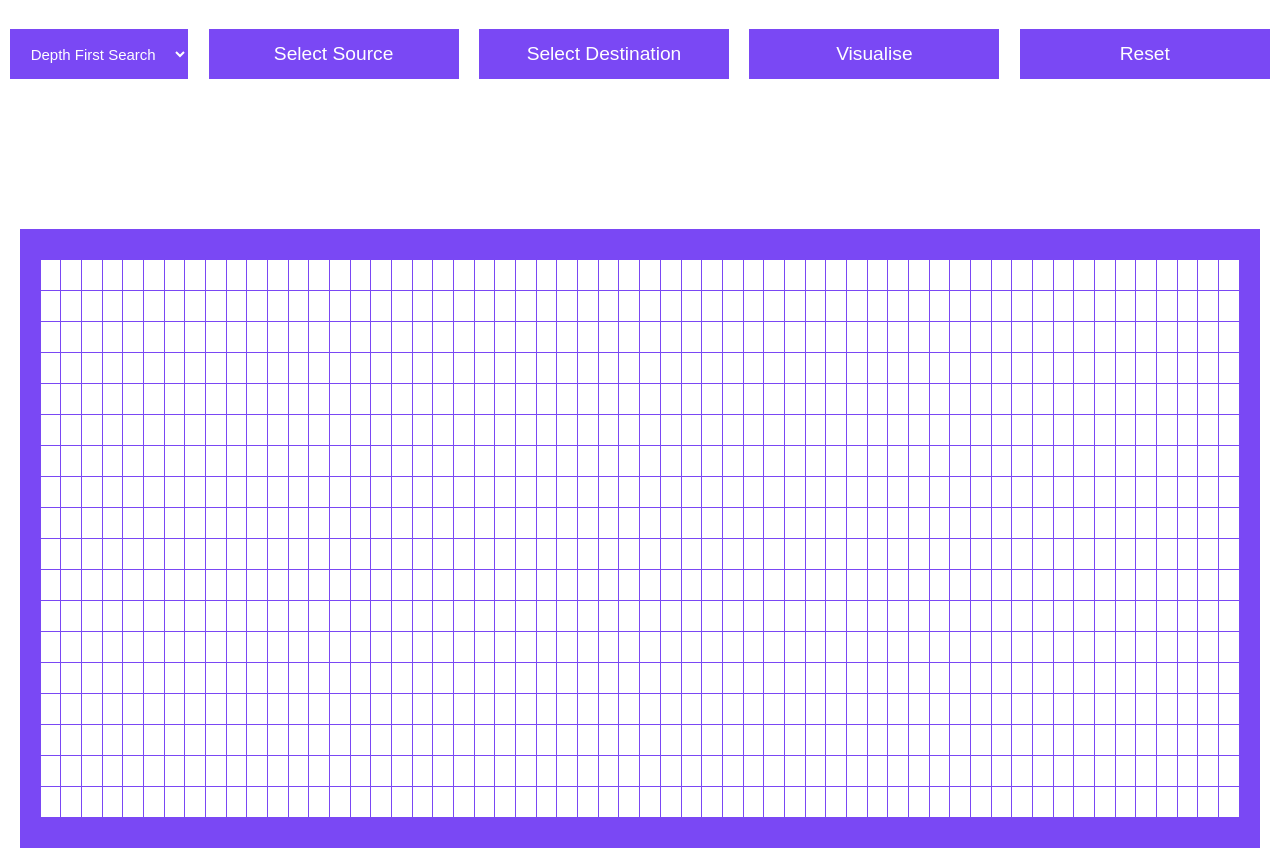
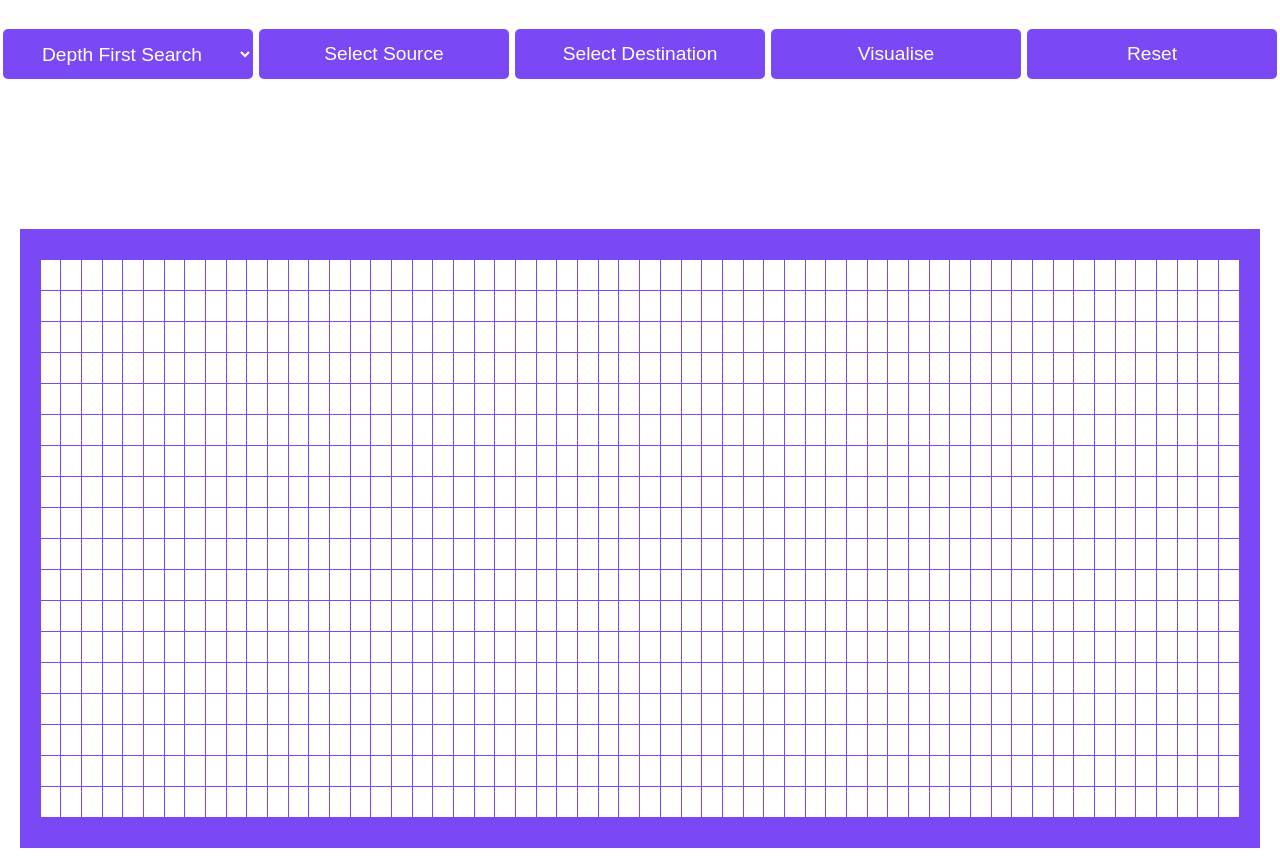
Before and after one commit to kumaresh2001/PATH-FINDING-PROJECT, a plain HTML site: page source/index.html in a window 1280 px wide. Shown: the part 55-913 px from the top of the page. Drawn offline with Linux system fonts and the light colour scheme.

Commit message:
revisit organisation of elements

```diff
--- a/source/style.css
+++ b/source/style.css
@@ -65,7 +65,7 @@ td{
     align-items: center;
     justify-content: space-around;
 }
-button{
+button,.algoSelector{
     background-color:var(--primaryColor);
     color: white;
     width:250px;
@@ -74,18 +74,11 @@ button{
     text-align:center;
     border:none;
     cursor:pointer;
+    border-radius:5px;
 }
 
-.algoSelector{
-    padding:5px 10px;
-    height: 50px;
-    background-color:var(--primaryColor);
-    color:white;
-    font-weight:400;
-    font-size:15px;
-    text-align:center;
-    border:none;
-}
+
+
  .destination
 {
     text-align:center;
```
